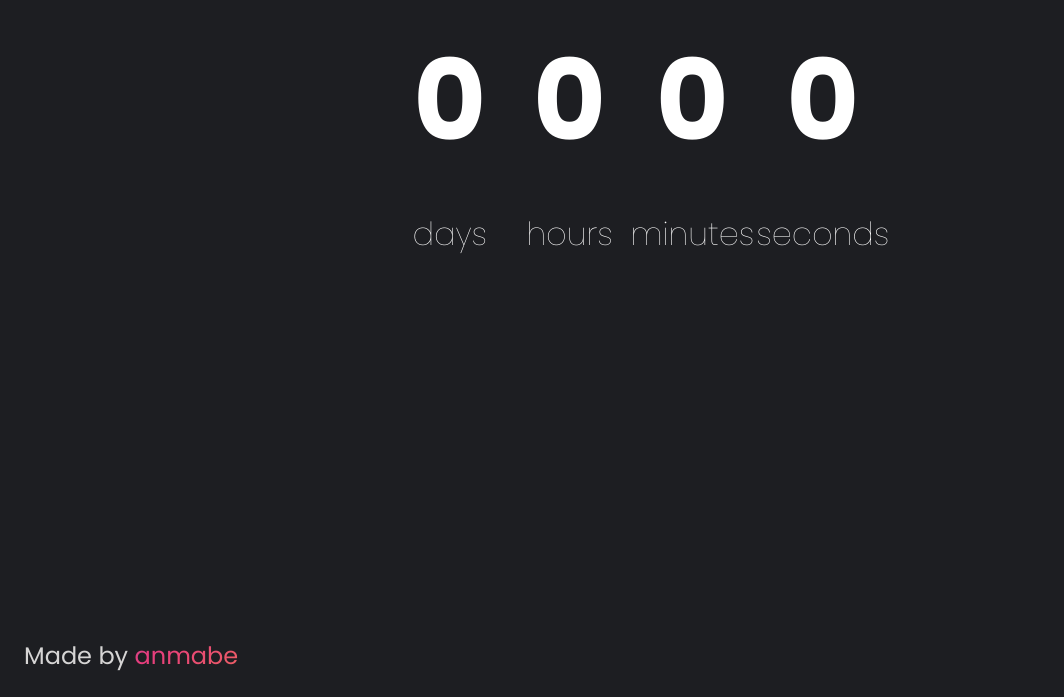
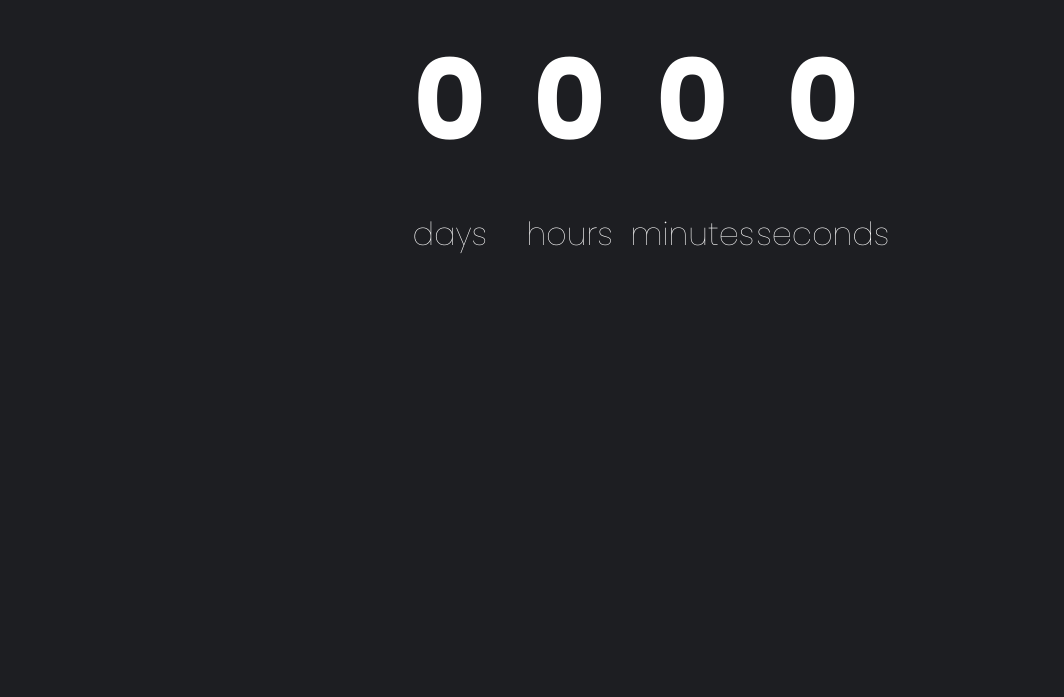
Before and after one commit to Pahagit/sanyatimer123, a plain HTML site: page index.html in a window 1280 px wide. Shown: the part 103-800 px from the top of the page, without its empty margins (0-1064 px from the left). Drawn offline with Linux system fonts and the light colour scheme.

Commit message:
Update index.html

```diff
--- a/index.html
+++ b/index.html
@@ -130,7 +130,7 @@ footer {
 <!DOCTYPE html>
 <html>
     <head>
-        <title> Under construction</title>
+        <title>Таймер</title>
     </head>
     <body>
         <div id="fade-in-animation"></div>
@@ -154,7 +154,6 @@ footer {
                 </tr>
             </tbody>
         </table>
-        <footer>Made by <span id='anmabe'><a href="https://anmabe.es">anmabe<a><span></footer>
     </body>
 </html>
 
```
